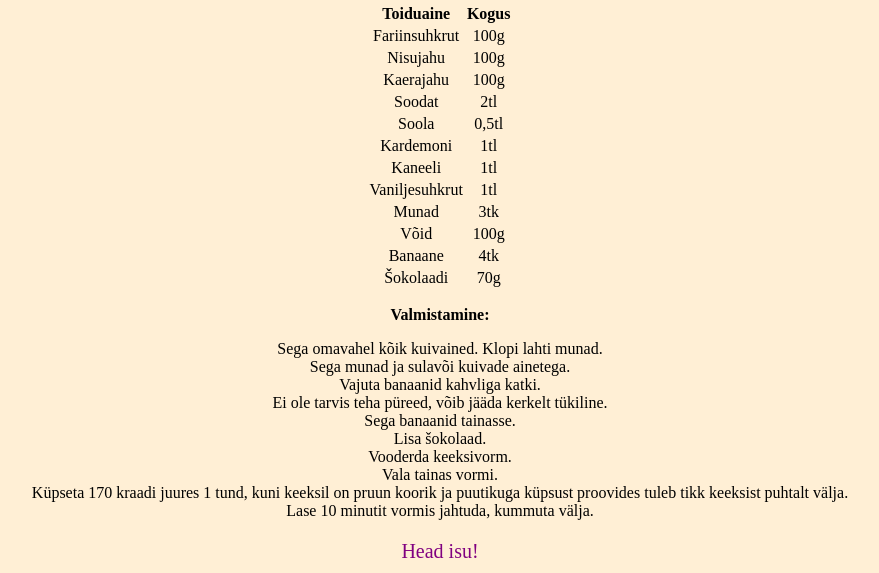
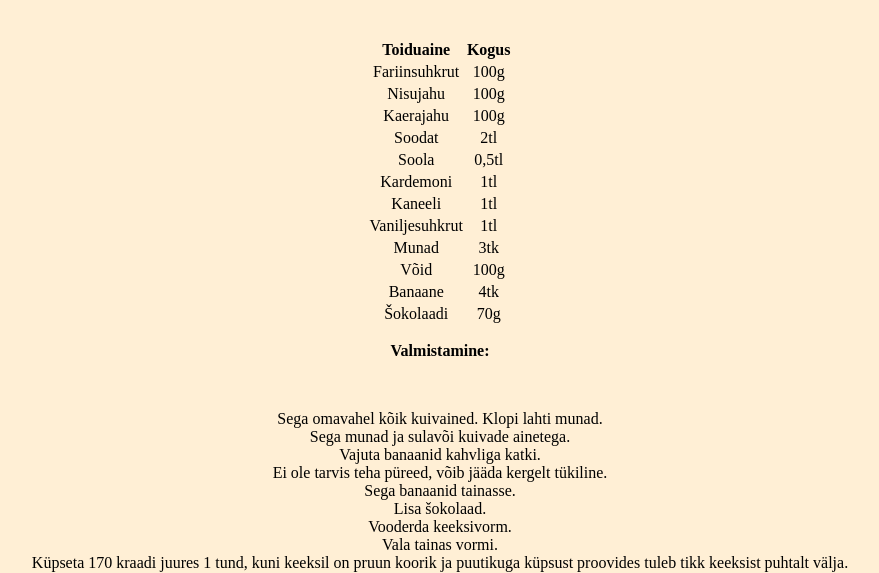
Before and after one commit to l1s3t3/retsept, a plain HTML site: page index.html in a window 1280 px wide. Shown: the part 559-1132 px from the top of the page, without its empty margins (200-1079 px from the left). Drawn offline with Linux system fonts and the light colour scheme.

Commit message:
Update index.html

```diff
--- a/index.html
+++ b/index.html
@@ -11,8 +11,8 @@
 <p><img src="https://media.discordapp.net/attachments/965986589828333678/1163835033237344337/IMG_1869.jpg?ex=654104d6&is=652e8fd6&hm=5ce6b27234323cd56d4fcb57091ee13f682e975c8153e21abdde9bef1a51fa23&=&width=255&height=455"></p>
 <p>Maitseb kõige rohkem <a href="https://www.taltech.ee">Taltechi</a> tudengitele.</p>
 <p> <b>Vaja läheb:</b> </p>
- </tr>
- </tr>
+ <br>
+ <br>
 <table>
   <tr>
     <th>Toiduaine</th>
@@ -71,22 +71,14 @@
 </body>
 <center>
 <p><b>Valmistamine:</b></p>
- </tr>
- </tr>
-<p>Sega omavahel kõik kuivained. Klopi lahti munad.<br>Sega munad ja sulavõi kuivade ainetega.<br>Vajuta banaanid kahvliga katki.<br>Ei ole tarvis teha püreed, võib jääda kerkelt tükiline.<br>Sega banaanid tainasse.<br>Lisa šokolaad.<br>
+ <br>
+<p>Sega omavahel kõik kuivained. Klopi lahti munad.<br>Sega munad ja sulavõi kuivade ainetega.<br>Vajuta banaanid kahvliga katki.<br>Ei ole tarvis teha püreed, võib jääda kergelt tükiline.<br>Sega banaanid tainasse.<br>Lisa šokolaad.<br>
 Vooderda keeksivorm.<br> Vala tainas vormi.<br> Küpseta 170 kraadi juures 1 tund, kuni keeksil on pruun koorik ja puutikuga küpsust proovides tuleb tikk keeksist puhtalt välja.<br> Lase 10 minutit vormis jahtuda, kummuta välja.<br></p>
-</tr>
-</tr>
+<br>
+<br>
 <p style="color:purple; font-size:20px; font-family:Times New Roman"> Head isu!</p>
-</tr>
-</tr>
+<br>
 <p><img src="https://cdn.discordapp.com/attachments/965986589828333678/1163897307545223178/IMG_1876.jpg?ex=65413ed6&is=652ec9d6&hm=a39baef3380ad889215cfb302360b82b6cadfb02c41b310f90c61b5eaad0cec8&" height="611" width="496"></p>
- </tr>
- </tr>
- </tr>
- </tr>
- </tr>
- </tr>
 </body>
 <center>
 </html>
```
